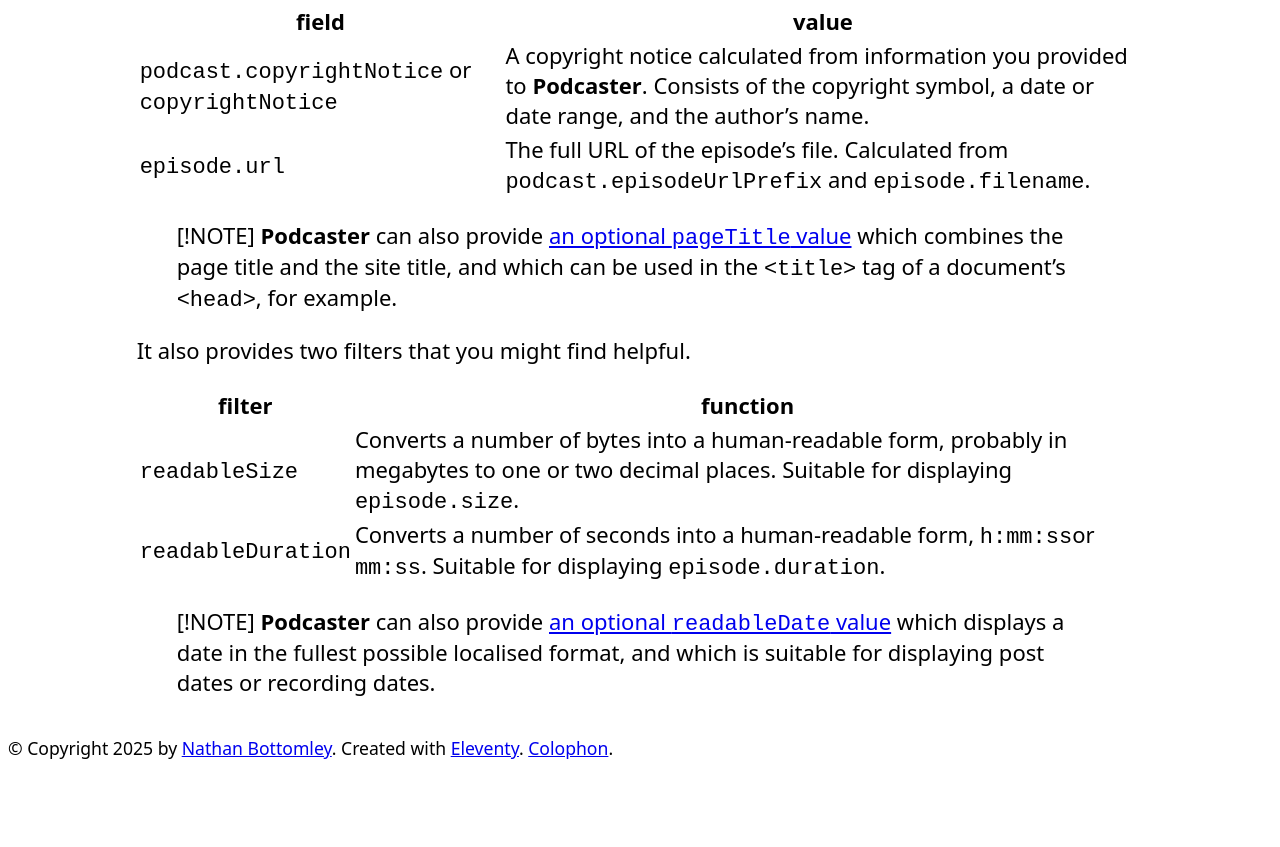
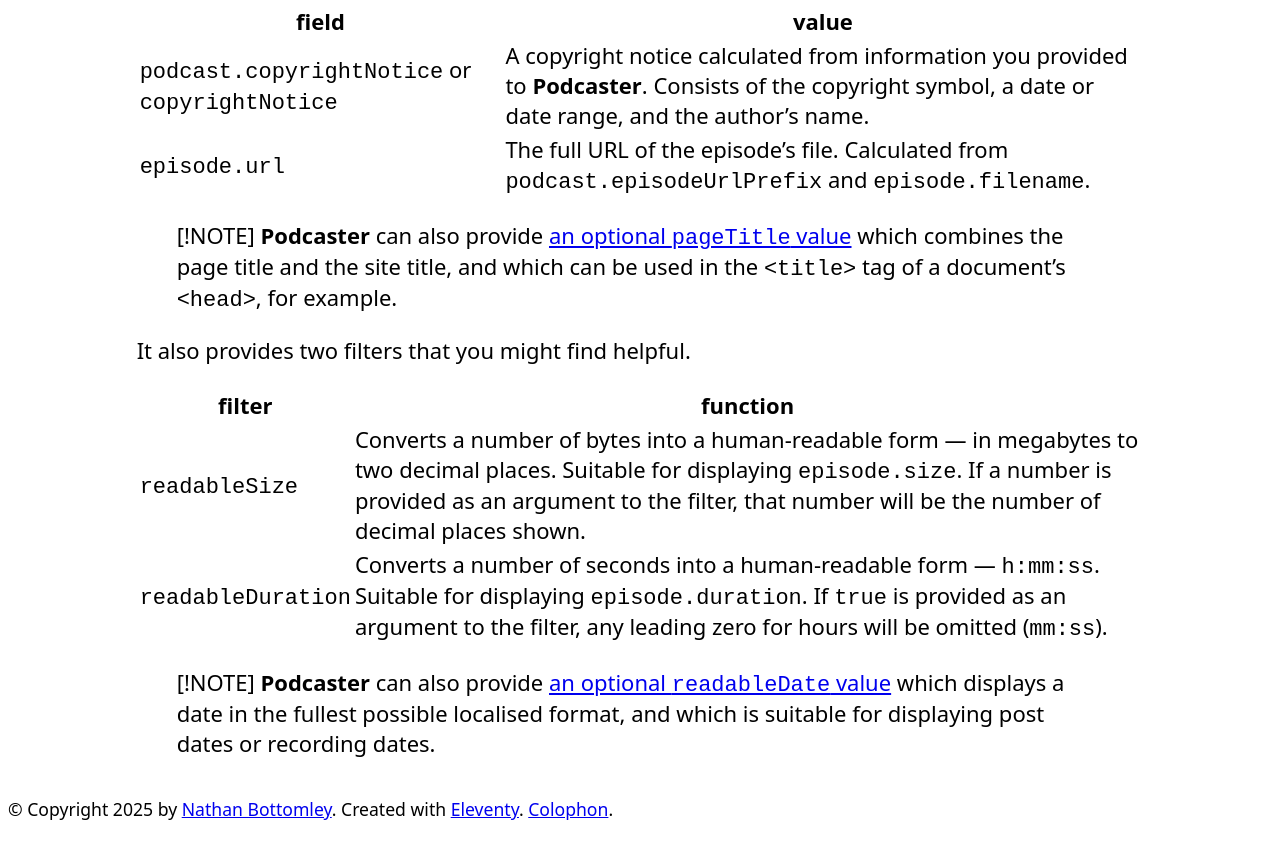
Before and after one commit to nathan-bottomley/eleventy-plugin-podcaster.com, an Eleventy site: page content/docs/information-in-templates.md in a window 1280 px wide. Shown: the part 705-1552 px from the top of the page. Before the commit the page ends 1491 px from the top, so only its background shows below. Built offline with nearby package versions, Linux system fonts and the light colour scheme; Eleventy itself is replaced by a stand-in of ours; some packages are replaced by stand-ins of ours; files that its build step writes are made by us from their sources; a script that the page names is missing; what @zachleat/heading-anchors, markdown-it-attrs, markdown-it-github-alerts, simpledotcss would draw is missing.

Commit message:
Updated description of readableSize and readableDuration filters

```diff
--- a/content/docs/information-in-templates.md
+++ b/content/docs/information-in-templates.md
@@ -21,8 +21,8 @@ It also provides two filters that you might find helpful.
 
 | filter | function |
 | ----- | ----- |
-| `readableSize` | Converts a number of bytes into a human-readable form, probably in megabytes to one or two decimal places. Suitable for displaying `episode.size`. |
-| `readableDuration` | Converts a number of seconds into a human-readable form, `h:mm:ss`or `mm:ss`. Suitable for displaying `episode.duration`. |
+| `readableSize` | Converts a number of bytes into a human-readable form — in megabytes to two decimal places. Suitable for displaying `episode.size`. If a number is provided as an argument to the filter, that number will be the number of decimal places shown. |
+| `readableDuration` | Converts a number of seconds into a human-readable form — `h:mm:ss`. Suitable for displaying `episode.duration`. If `true` is provided as an argument to the filter, any leading zero for hours will be omitted (`mm:ss`). |
 
 >[!NOTE]
 > **Podcaster** can also provide [an optional `readableDate` value][readableDate] which displays a date in the fullest possible localised format, and which is suitable for displaying post dates or recording dates.
```
